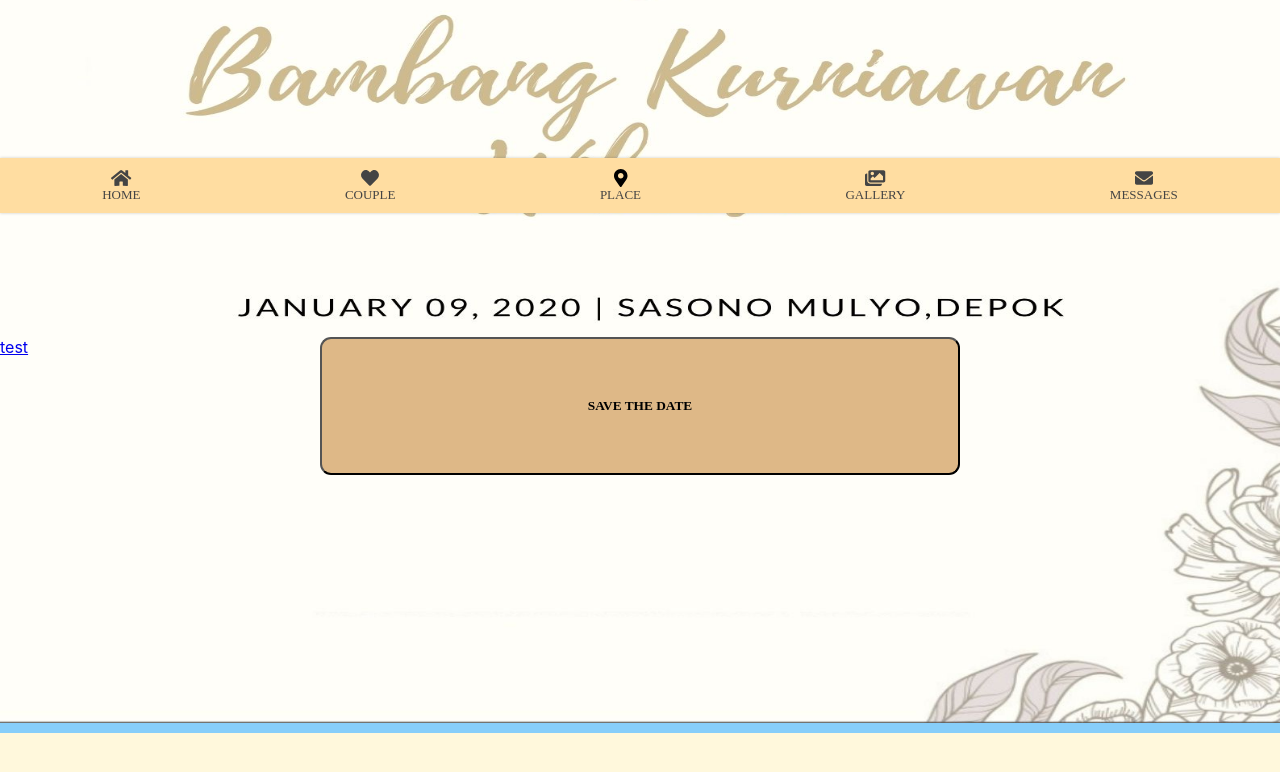
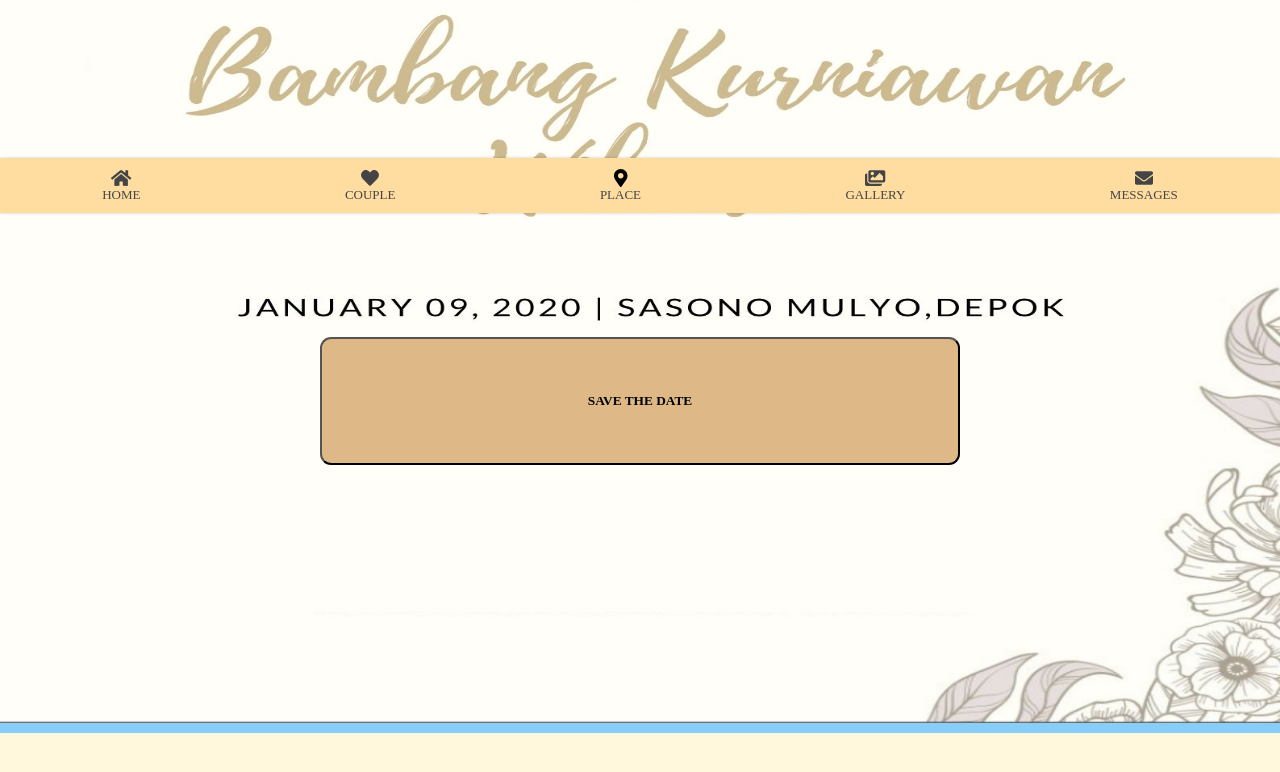
Before and after one commit to bembengggg/weddingbambangdinda, a React (Create React App) app: page / in a window 1280 px wide. Shown: the part 587-1359 px from the top of the page. Built offline with nearby package versions, Linux system fonts and the light colour scheme.

Commit message:
ubah btnku

```diff
--- a/src/Component/Cover/Cover.jsx
+++ b/src/Component/Cover/Cover.jsx
@@ -7,8 +7,7 @@ const Cover =()=>{
         <div className='wrapcover'>
            <img className='img1' src={cover}/>
            <div className='form'>
-            <button className="btnopen" onclick="window.location.href='https://calendar.google.com/event?action=TEMPLATE&tmeid=NTVtbzIzaGpxbXFmZG5kbXE1bXZkNWt0cG1fMjAyMTAxMDlUMDkwMDAwWiBiYW1iYW5nLmt1cm5pYXdhbkB3YW5zb2x1dGlvbnMuY28uaWQ&tmsrc=bambang.kurniawan%40wansolutions.co.id&scp=ALL';">SAVE THE DATE</button>
-            <a target="_blank" href="https://calendar.google.com/event?action=TEMPLATE&tmeid=MWczYnByYjFvbDhtN2dhMnQxMnNpNjRiMGwgYmVtYmVuZ2dnQG0&tmsrc=bembenggg%40gmail.com">test</a>
+            <button className="btnopen">SAVE THE DATE</button>
             </div>
          </div>
 
```
